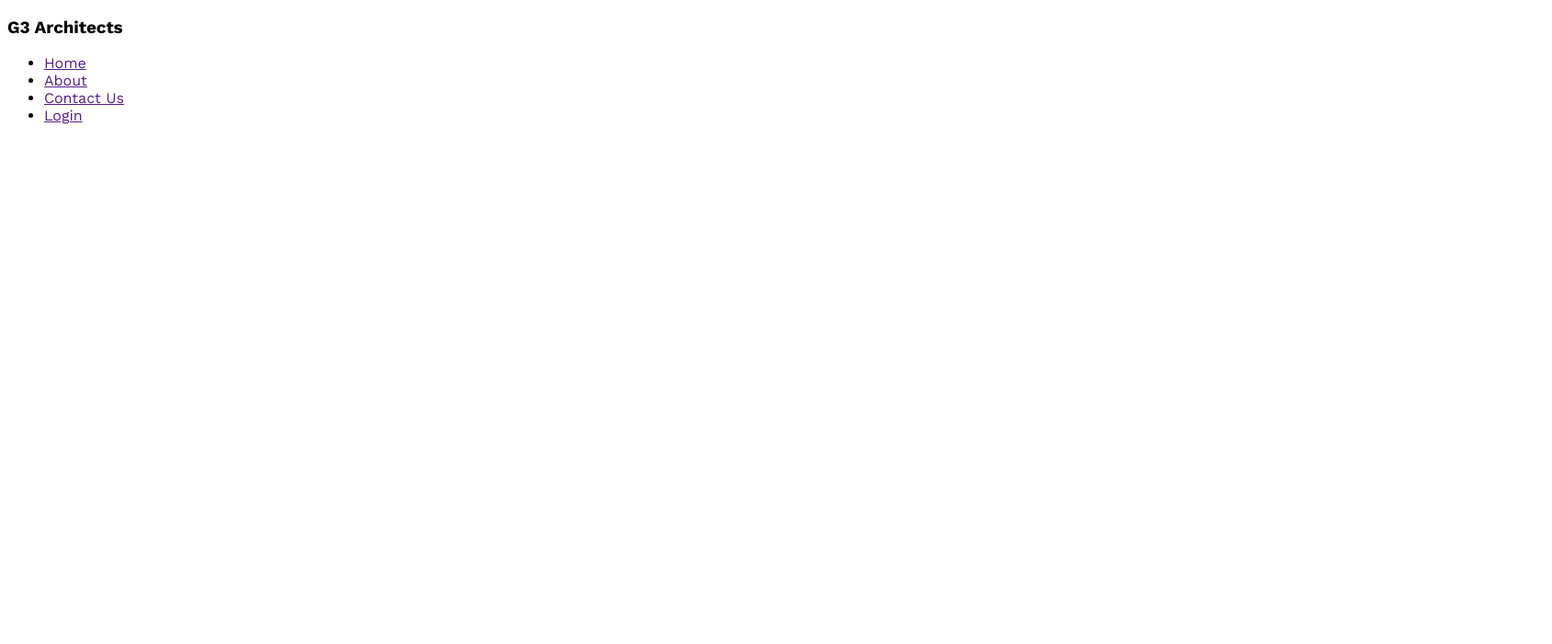
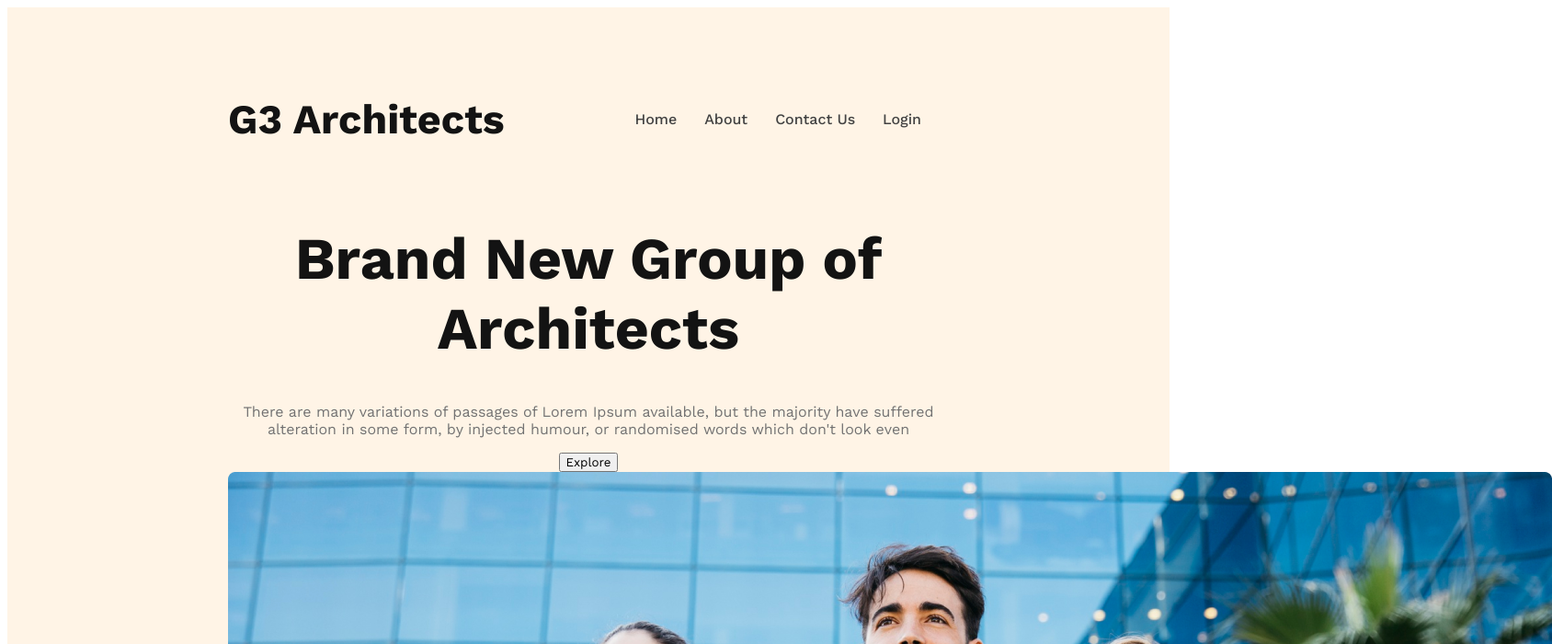
Before and after one commit to Imran-Hossain-Dev/g3-architects-website, a plain HTML site: page index.html in a window 1280 px wide. Shown: the top 700 px of the page at 92% size, 1688 px wide, since content can reach past the window. Drawn offline with nearby package versions, Linux system fonts and the light colour scheme.

Commit message:
added banner content

```diff
--- a/index.html
+++ b/index.html
@@ -9,7 +9,7 @@
 <body>
     <header>
         <nav>
-            <h3>G3 Architects</h3>
+            <h3  class="nav-title">G3 Architects</h3>
             <ul>
                 <li><a href="">Home</a></li>
                 <li><a href="">About</a></li>
@@ -17,6 +17,14 @@
                 <li><a href=""> Login</a></li>
             </ul>
         </nav>
+        <div class="banner">
+            <div class="banner-content">
+                <h1 class="banner-title">Brand New Group of Architects </h1>
+                <p class="banner-description">There are many variations of passages of Lorem Ipsum available, but the majority have suffered alteration in some form, by injected humour, or randomised words which don't look even</p>
+                <button class="btn-primary">Explore</button>
+            </div>
+            <img src="images/banner.png" alt="">
+        </div>
     </header>
     <main>
 
--- a/styles/architects.css
+++ b/styles/architects.css
@@ -5,3 +5,63 @@
 *{
     font-family: 'Work Sans', sans-serif;
 }
+
+/* shered styles */
+
+.btn-primary{
+
+}
+
+
+/* header styles */
+
+header{
+    background: rgba(255, 144, 14, 0.10);
+    padding: 50px 240px;
+}
+
+nav{
+    display: flex;
+    justify-content: space-between;
+    align-items: center;
+}
+
+.nav-title{
+    color: #131313;
+    font-size: 2.8rem;
+    font-weight: 700;
+}
+nav > ul{
+    display: flex;
+}
+
+nav li{
+    list-style: none;
+    margin-right: 30px;
+    font-weight: 500;
+    font-size: 1rem;
+}
+
+nav li a{
+    text-decoration: none;
+    color: #424242;
+}
+
+/* banner styles */
+
+.banner-content{
+    max-width: 800px;
+    text-align: center;
+    margin: 0 auto;
+}
+.banner-title{
+    color: #131313;
+    font-size: 4rem;
+    font-weight: 700;
+
+}
+.banner-description{
+    color: #727272;
+    font-size: 1rem;
+    font-weight: 400;
+}
```
